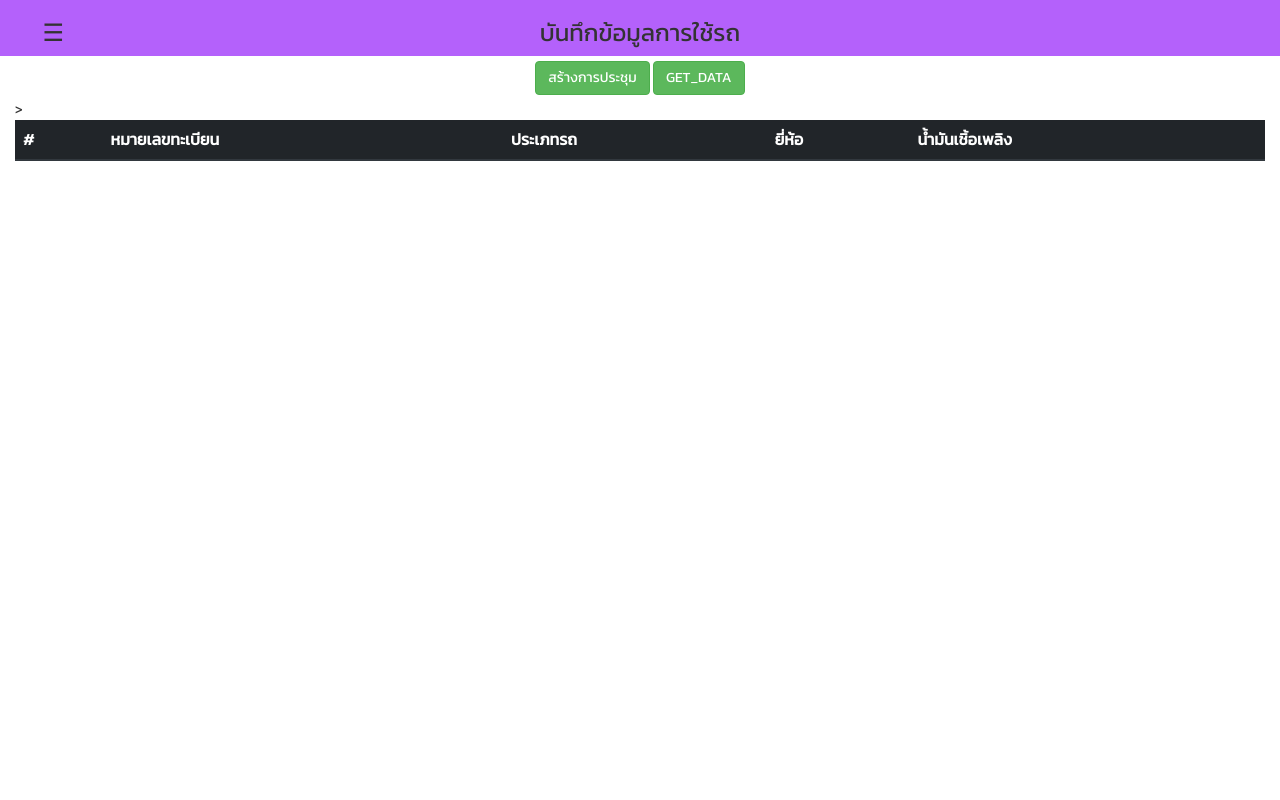
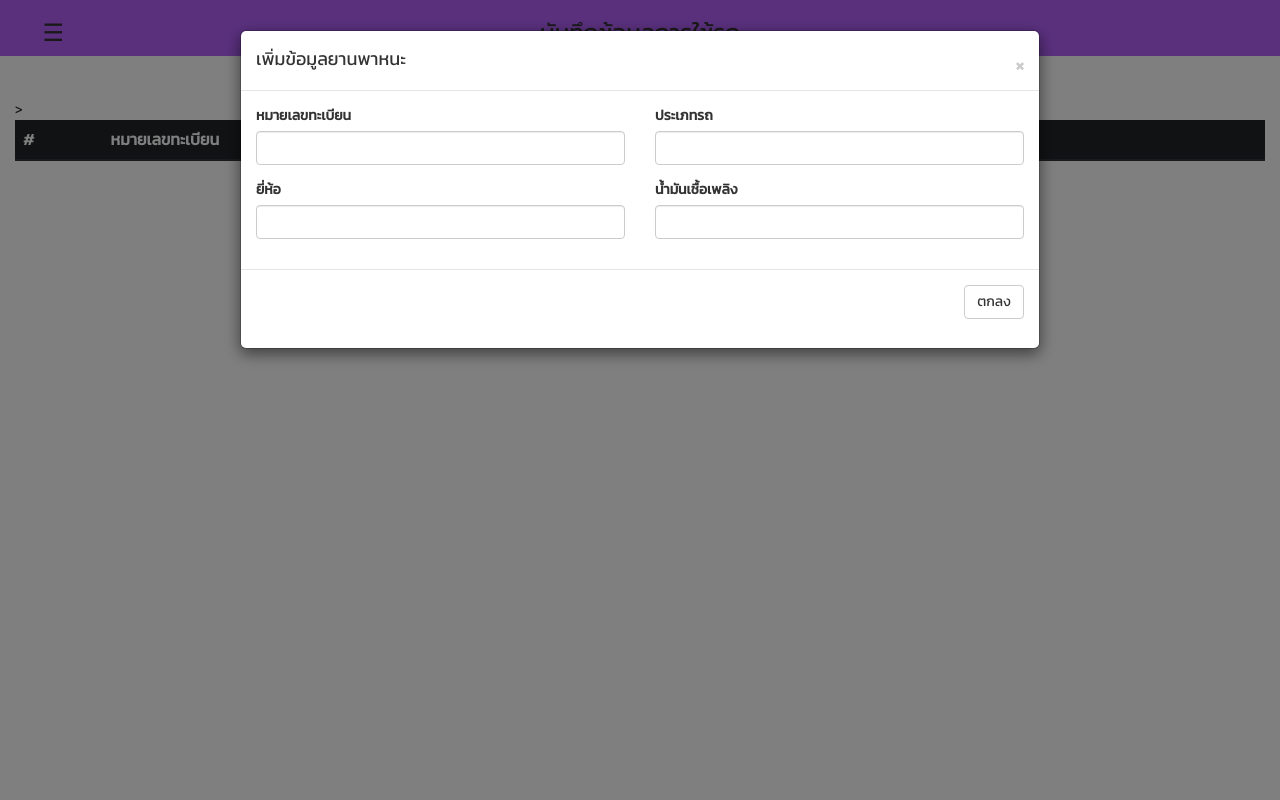
Before and after one commit to tueseed/car, a PHP site: page / in a window 1280 px wide, after a click on "เพิ่มข้อมูลรถ". Run offline with PHP 8.4, Linux system fonts and the light colour scheme; lists and menus that the app fills with data are empty.

Commit message:
Add files via upload

```diff
--- a/index.php
+++ b/index.php
@@ -154,8 +154,52 @@
 		<div class="mt-2 container-fluid">
 			<div class="row row-center">
 				<div class="col-lg-4 offset-lg-4">
-					<input type="button" class="btn btn-success" data-toggle="modal" href="#addtopic" value="สร้างการประชุม">
-					<input type="button" class="btn btn-success" value="GET_DATA" onclick="car_data()">
+					<input type="button" class="btn btn-success" data-toggle="modal" href="#addtopic" value="เพิ่มข้อมูลรถ">
+				</div>
+			</div>
+		</div>
+		<div class="modal fade" id="addtopic" role="dialog">
+			<div class="modal-dialog modal-lg">
+				<div class="modal-content">
+					<form name="form1" id="form1" onsubmit="send()">
+						<div class="modal-header">
+							<h4 class="modal-title">เพิ่มข้อมูลยานพาหนะ</h4>
+							<button type="button" class="close" data-dismiss="modal">&times;</button>
+						</div>
+						<div class="modal-body">
+							<div class="row">
+								<div class="col-lg-6">
+									<div class="form-group">
+										<label for="car_num">หมายเลขทะเบียน</label>
+										<input class="form-control" type="text" name="car_num" id="car_num" required />
+									</div>
+								</div>
+								<div class="col-lg-6">
+									<div class="form-group">
+										<label for="car_type">ประเภทรถ</label>
+										<input class="form-control" type="text" name="car_type" id="car_type" required>
+									</div>
+								</div>
+							</div>
+							<div class="row">
+								<div class="col-lg-6">
+									<div class="form-group">
+										<label for="brand">ยี่ห้อ</label>
+										<input class="form-control" type="text" name="brand" id="brand" required >
+									</div>
+								</div>
+								<div class="col-lg-6">
+									<div class="form-group">
+										<label for="fuel">น้ำมันเชื้อเพลิง</label>
+										<input class="form-control" type="text" name="fuel" id="fuel" required >
+									</div>
+								</div>
+							</div>
+						</div>
+						<div class="modal-footer">
+							<button type="submit" class="btn btn-default" onclick="add_car()">ตกลง</button>
+						</div>
+					</form>
 				</div>
 			</div>
 		</div>
@@ -176,7 +220,7 @@
 							</thead>
 							<tbody id="tbl">
 								<tr>
-									<!-DATA FROM FIRE BASE->>
+									<!--DATA FROM FIRE BASE-->>
 								</tr>
 							</tbody>
 						</table>
```
Also changed, not shown: car.js (+35 -1 lines).
